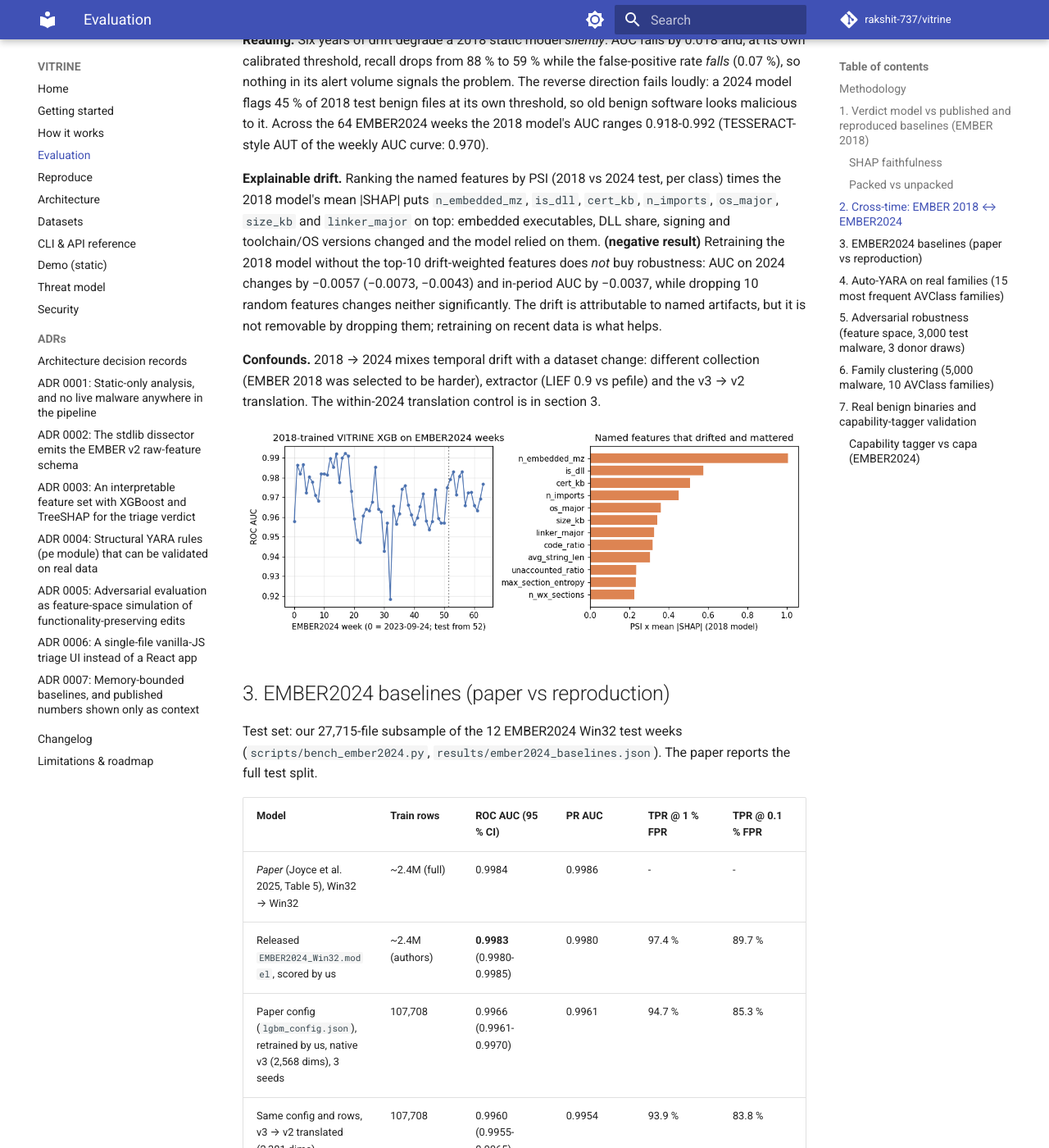
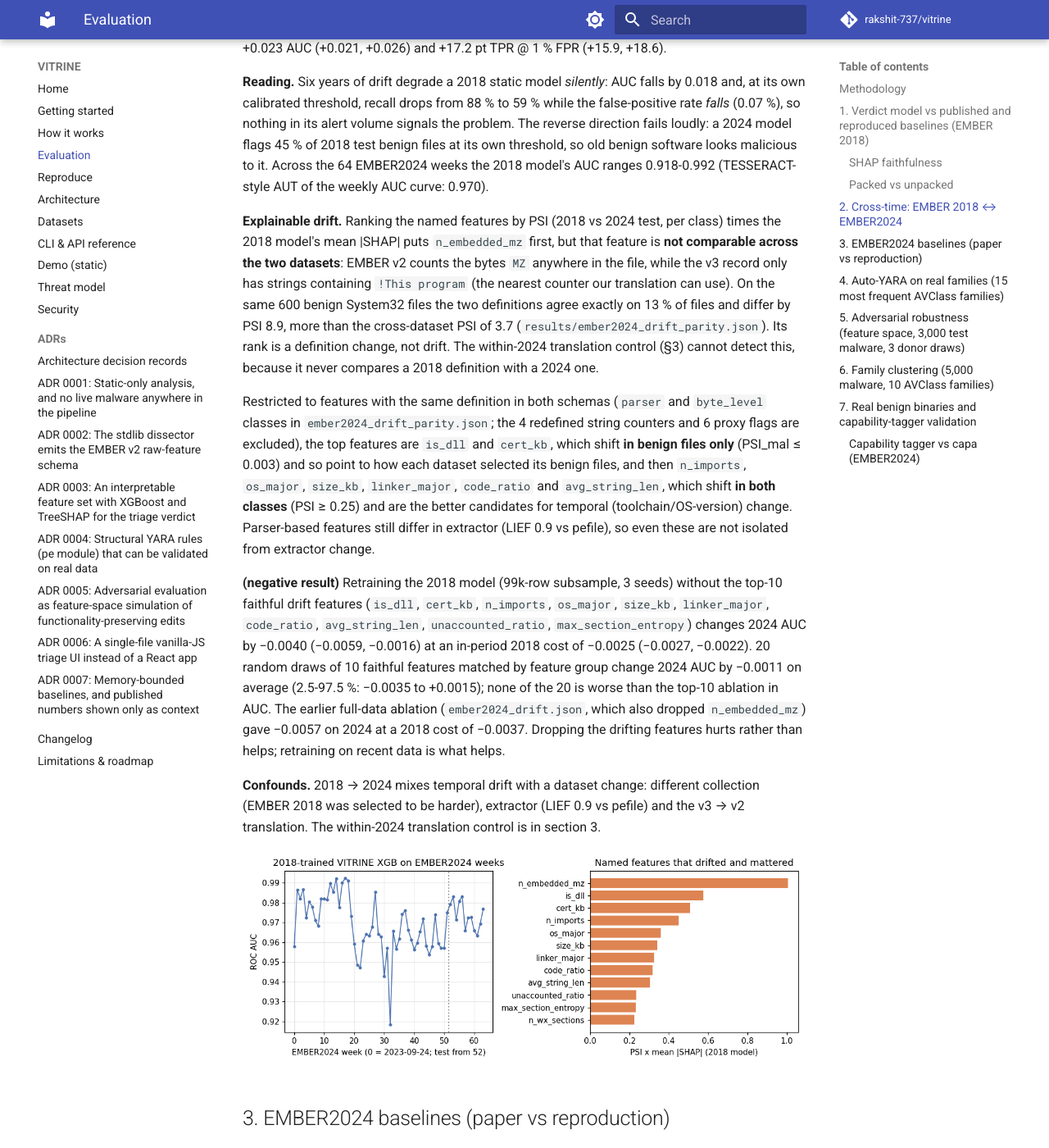
Before and after one commit to rakshit-737/vitrine, an MkDocs documentation site: the page built from docs/evaluation.md, in a window 1280 px wide and 1400 px high, scrolled down 4515 px. Shown: the whole window at 82% size. Built offline with MkDocs 1.6.1 and Material for MkDocs 9.7.7, drawn with Linux system fonts in a browser that asks for light colours; comment, search, counter and statistics services are not loaded; some of the changed text lies outside the part shown.

Commit message:
docs(paper): drift attribution flags the n_embedded_mz definition change; faithful-only ranking, class patterns, matched random draws
Co-Authored-By: Claude <noreply@anthropic.com>

```diff
--- a/docs/evaluation.md
+++ b/docs/evaluation.md
@@ -40,7 +40,7 @@ zero-event rates use the rule of three. Adversarial comparisons use exact McNema
 
 Paired difference VITRINE XGB − published model (bootstrap 95 % CI): **AUC −0.0047 (−0.0049, −0.0045);
 TPR @ 1 % −7.8 pt (−8.3, −7.5); TPR @ 0.1 % −12.7 pt (−14.4, −11.2)** (`results/ember_published.json`).
-Our score for the published model reproduces the authors' notebook (0.99643 AUC, 96.5 % / 86.8 %).
+Our score for the published model is consistent with the authors' notebook (0.99643 AUC, 96.5 % / 86.8 %) within its CI. Caveat: it was scored on VITRINE's clean-room v2 vectors, whose 50 entry-section-name hash dimensions differ from elastic/ember's (whole name vs per character).
 Seed 0, used in older headlines, is the best of the three seeds.
 
 **(worse) Cost of interpretability.** Earlier revisions compared VITRINE only with our memory-limited
@@ -101,13 +101,31 @@ looks malicious to it. Across the 64 EMBER2024 weeks the 2018 model's AUC ranges
 (TESSERACT-style AUT of the weekly AUC curve: 0.970).
 
 **Explainable drift.** Ranking the named features by PSI (2018 vs 2024 test, per class) times the
-2018 model's mean |SHAP| puts `n_embedded_mz`, `is_dll`, `cert_kb`, `n_imports`, `os_major`,
-`size_kb` and `linker_major` on top: embedded executables, DLL share, signing and toolchain/OS
-versions changed and the model relied on them. **(negative result)** Retraining the 2018 model
-without the top-10 drift-weighted features does *not* buy robustness: AUC on 2024 changes by
-−0.0057 (−0.0073, −0.0043) and in-period AUC by −0.0037, while dropping 10 random features changes
-neither significantly. The drift is attributable to named artifacts, but it is not removable by
-dropping them; retraining on recent data is what helps.
+2018 model's mean |SHAP| puts `n_embedded_mz` first, but that feature is **not comparable across the
+two datasets**: EMBER v2 counts the bytes `MZ` anywhere in the file, while the v3 record only has
+strings containing `!This program ` (the nearest counter our translation can use). On the same 600
+benign System32 files the two definitions agree exactly on 13 % of files and differ by PSI 8.9, more
+than the cross-dataset PSI of 3.7 (`results/ember2024_drift_parity.json`). Its rank is a definition
+change, not drift. The within-2024 translation control (§3) cannot detect this, because it never
+compares a 2018 definition with a 2024 one.
+
+Restricted to features with the same definition in both schemas (`parser` and `byte_level` classes in
+`ember2024_drift_parity.json`; the 4 redefined string counters and 6 proxy flags are excluded), the
+top features are `is_dll` and `cert_kb`, which shift **in benign files only** (PSI_mal ≤ 0.003) and so
+point to how each dataset selected its benign files, and then `n_imports`, `os_major`, `size_kb`,
+`linker_major`, `code_ratio` and `avg_string_len`, which shift **in both classes** (PSI ≥ 0.25) and are
+the better candidates for temporal (toolchain/OS-version) change. Parser-based features still differ in
+extractor (LIEF 0.9 vs pefile), so even these are not isolated from extractor change.
+
+**(negative result)** Retraining the 2018 model (99k-row subsample, 3 seeds) without the top-10
+faithful drift features (`is_dll`, `cert_kb`, `n_imports`, `os_major`, `size_kb`, `linker_major`,
+`code_ratio`, `avg_string_len`, `unaccounted_ratio`, `max_section_entropy`) changes 2024 AUC by
+−0.0040 (−0.0059, −0.0016) at an in-period 2018 cost of −0.0025 (−0.0027, −0.0022). 20 random draws of
+10 faithful features matched by feature group change 2024 AUC by −0.0011 on average (2.5-97.5 %:
+−0.0035 to +0.0015); none of the 20 is worse than the top-10 ablation in AUC. The earlier full-data
+ablation (`ember2024_drift.json`, which also dropped `n_embedded_mz`) gave −0.0057 on 2024 at a
+2018 cost of −0.0037. Dropping the drifting features hurts rather than helps; retraining on recent
+data is what helps.
 
 **Confounds.** 2018 → 2024 mixes temporal drift with a dataset change: different collection
 (EMBER 2018 was selected to be harder), extractor (LIEF 0.9 vs pefile) and the v3 → v2 translation.
@@ -131,7 +149,8 @@ Test set: our 27,715-file subsample of the 12 EMBER2024 Win32 test weeks (`scrip
 The released model reproduces the paper's AUC on our subsample. Our retrain on ~4 % of the paper's
 training rows is 0.0017 AUC (0.0014-0.0020) behind it. **Translation control:** on identical rows the
 v3 → v2 translation costs only 0.0006 AUC (0.0003-0.0008) and 0.8 pt TPR @ 1 % FPR, far less than the
-0.018-0.021 AUC lost from 2018 to 2024, so the cross-time drop is not a translation artefact. Not
+0.018-0.021 AUC lost from 2018 to 2024. This shows that little information is lost *inside* 2024; it
+does not rule out definition mismatches *across* datasets (see `n_embedded_mz` in §2). Not
 reproduced: the EMBER 2017 paper setup (feature version 1 needs its own vectorizer and a 1.7 GB
 download); its published numbers are shown in §1 for context only.
 
```
Also changed, not shown: README.md (+1 -1 lines), docs/index.md (+1 -1 lines), 1 other file.
